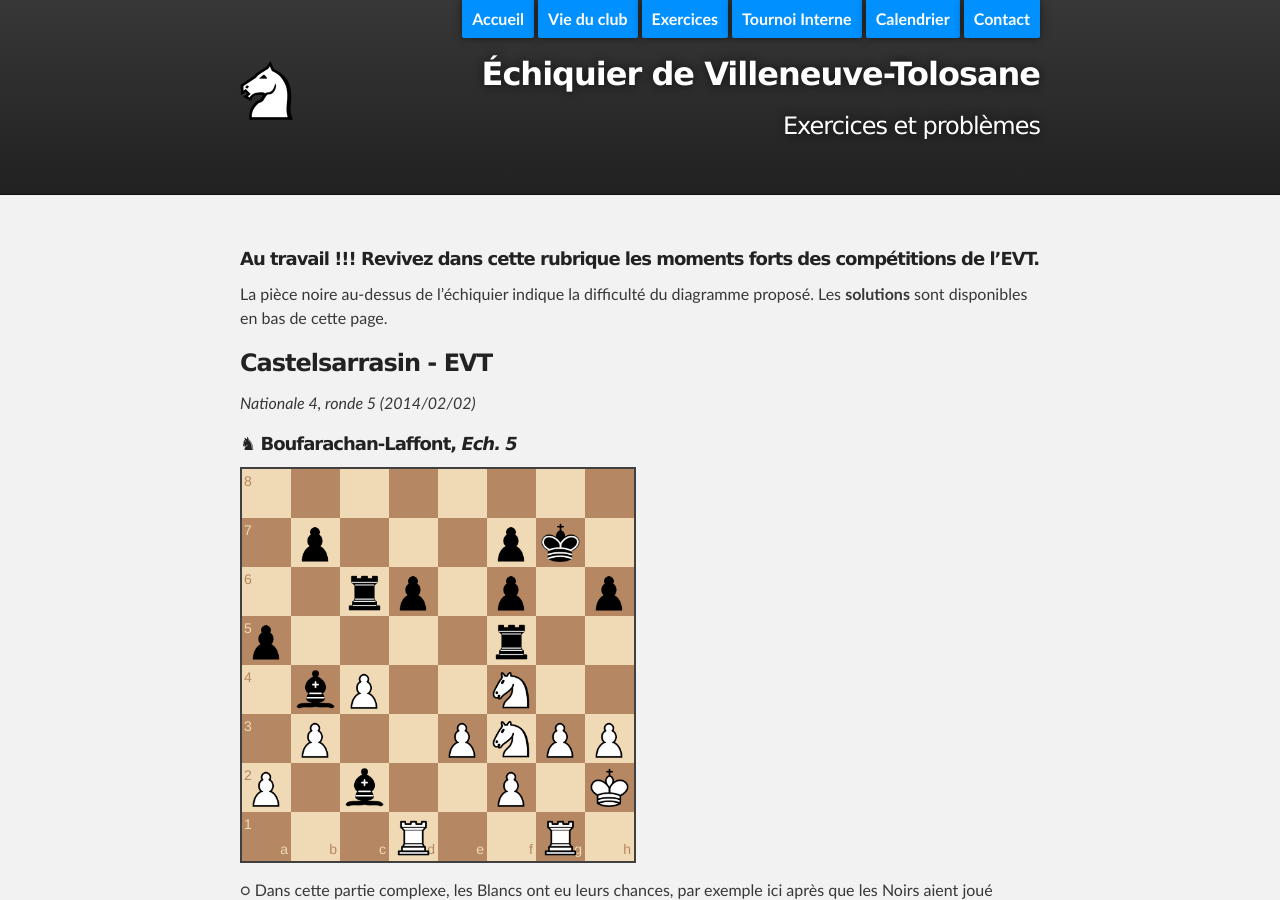
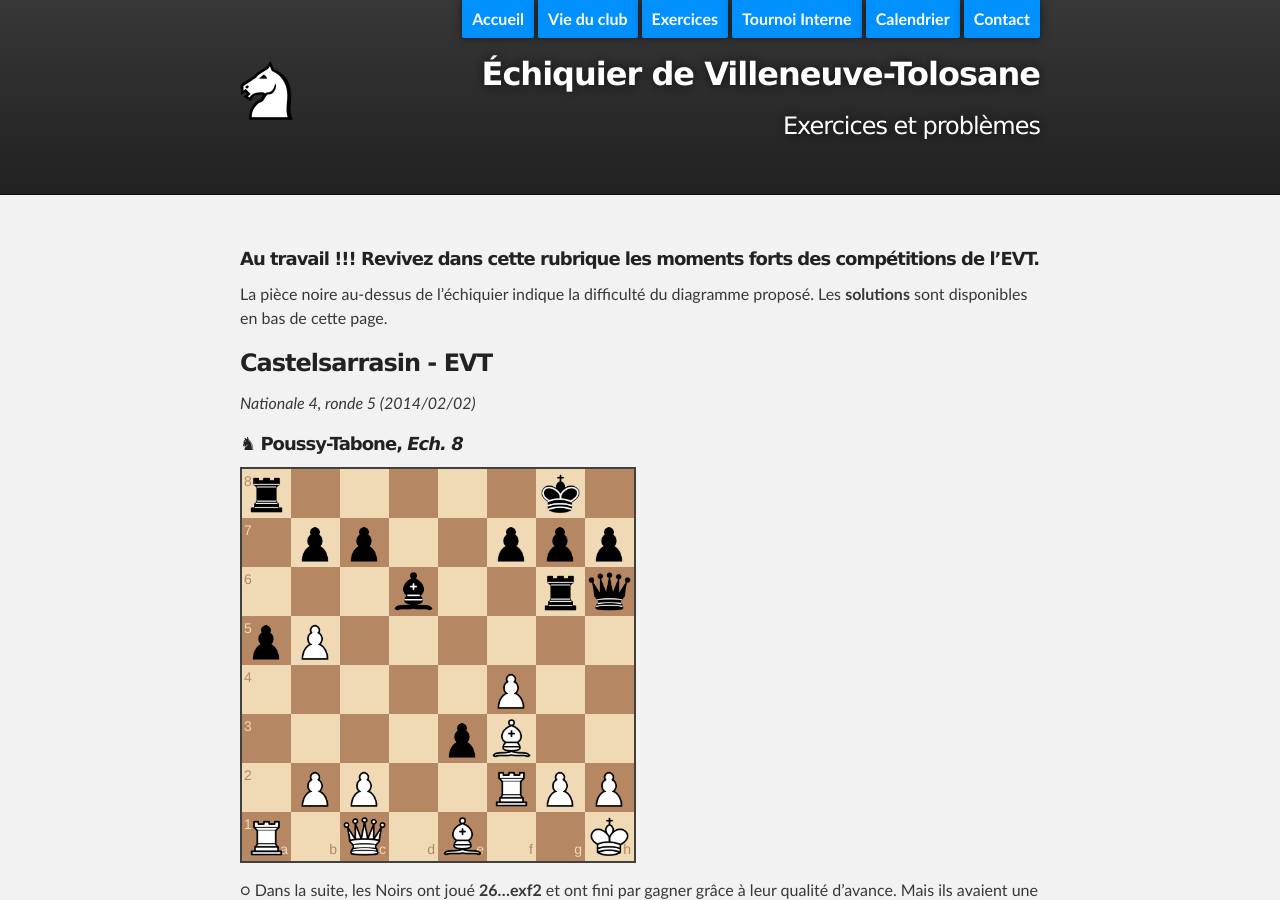
Before and after one commit to echiquier-villeneuve-tolosane/echiquier-villeneuve-tolosane.github.io, a Jekyll site: the page built from exercices.md, in a window 1280 px wide and 900 px high. Built offline with Jekyll 4.4.1, drawn with Linux system fonts in a browser that asks for light colours; nearby versions of some CDN libraries; some of the changed text lies outside the part shown.

Commit message:
Updated exercices.md

```diff
--- a/exercices.md
+++ b/exercices.md
@@ -11,6 +11,12 @@ La pièce noire au-dessus de l'échiquier indique la difficulté du diagramme pr
 
 ### Castelsarrasin - EVT
 _Nationale 4, ronde 5 (2014/02/02)_
+
+##### &#9822;  **Poussy-Tabone**, _Ech. 8_
+
+`r5k1/1pp2ppp/3b2rq/pP6/5P2/4pB2/1PP2RPP/R1Q1B2K b - - 0 26`
+
+&#9675; Dans la suite, les Noirs ont joué **26...exf2** et ont fini par gagner grâce à leur qualité d'avance. Mais ils avaient une suite beaucoup plus forte ! La voyez-vous ?
 
 ##### &#9822;  **Boufarachan-Laffont**, _Ech. 5_
 
```
